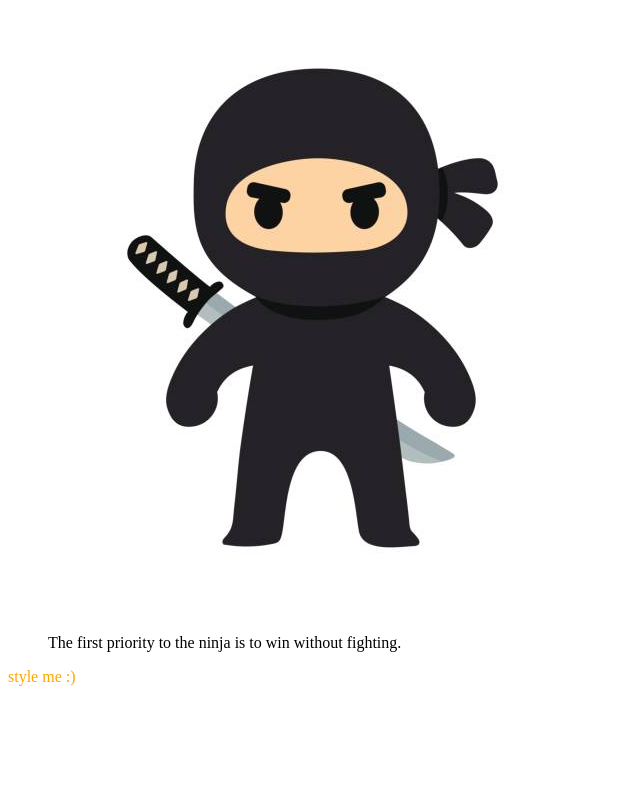
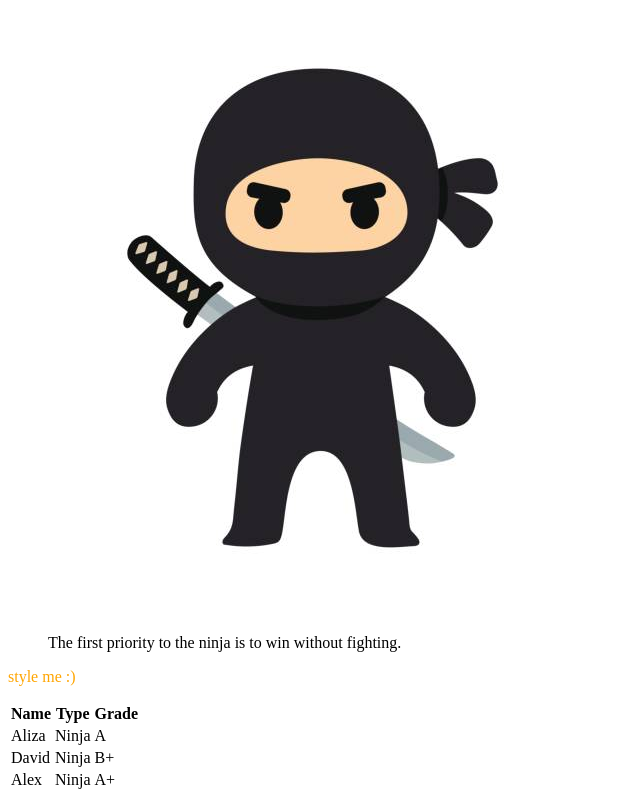
Before and after one commit to rayhanasyraff/html-and-css-course, a plain HTML site: page index.html in a window 1280 px wide. Shown: the part 503-1303 px from the top of the page, without its empty margins (0-640 px from the left). Before the commit the page ends 1205 px from the top, so only its background shows below. Drawn offline with Linux system fonts and the light colour scheme.

Commit message:
lesson-2-table

```diff
--- a/index.html
+++ b/index.html
@@ -47,5 +47,32 @@
 
         <p style="color: orange;">style me :)</p>
 
+        <table>
+            <thead>
+                <tr>
+                    <th>Name</th>
+                    <th>Type</th>
+                    <th>Grade</th>
+                </tr>
+            </thead>
+            <tbody>
+                <tr>
+                    <td>Aliza</td>
+                    <td>Ninja</td>
+                    <td>A</td>
+                </tr>
+                <tr>
+                    <td>David</td>
+                    <td>Ninja</td>
+                    <td>B+</td>
+                </tr>
+                <tr>
+                    <td>Alex</td>
+                    <td>Ninja</td>
+                    <td>A+</td>
+                </tr>
+            </tbody>
+        </table>
+
     </body>
 </html>
```
